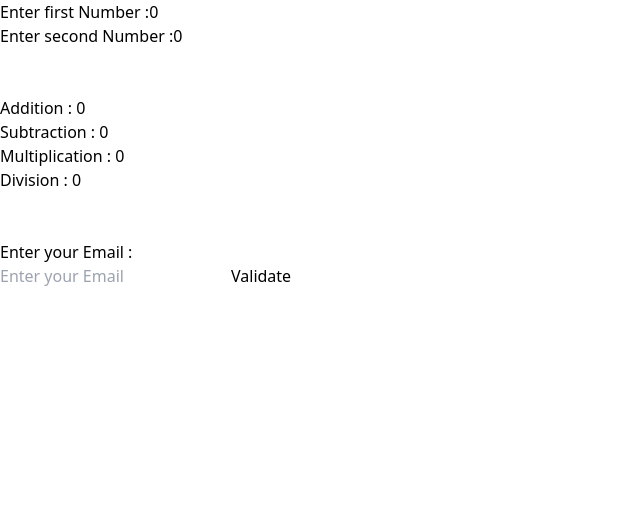
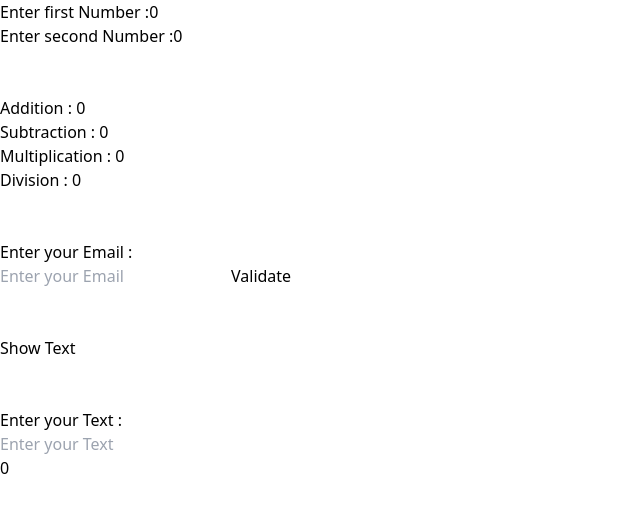
Before and after one commit to Satish-Das/Classwork-Of-React, a React (Vite) app in the folder project-1/: page / in a window 1280 px wide. Shown: the top 512 px of the page, without its empty margins (0-640 px from the left). Built offline with nearby package versions, Linux system fonts and the light colour scheme.

Commit message:
add EX_3 and EX_4 components for text visibility toggle and character count functionality in Wrapper

```diff
--- /dev/null
+++ b/project-1/src/lecture15_01/EX_3.jsx
@@ -0,0 +1,22 @@
+// 3. Create a react pure functional component that will toggle the visibility of text written by user take one text button , button will toggle the -> when text is visible button text should be "hide text " -> when text is hidden button text should be "show text"
+import { useState } from 'react';
+
+const EX_3 = () => {
+    const [isVisible, setIsVisible] = useState(false);
+
+    const toggleText = () => {
+        setIsVisible(!isVisible);
+    };
+
+    return (
+        <div>
+            <button onClick={toggleText} className='border bg-blue-600 px-6 py-2'>
+                {isVisible ? 'Hide Text' : 'Show Text'}
+            </button>
+            {isVisible && <h2 className="text">This is Text.</h2>}
+        </div>
+    );
+};
+
+
+export default EX_3
--- /dev/null
+++ b/project-1/src/lecture15_01/EX_4.jsx
@@ -0,0 +1,18 @@
+// 4. Create a react pure functional component that will take text input and print total number of characters.
+import { useState } from 'react';
+const EX_4 = () => {
+
+const [count, setCount] = useState(0);
+
+
+
+  return (
+    <div>
+        <h2>Enter your Text : </h2>
+        <input type="text" placeholder="Enter your Text" onChange={(e) => setCount(e.target.value.length)}/>
+        <h2>{count}</h2>
+    </div>
+  )
+}
+
+export default EX_4
--- a/project-1/src/lecture15_01/Wrapper.jsx
+++ b/project-1/src/lecture15_01/Wrapper.jsx
@@ -1,5 +1,7 @@
 import Ex_1 from "./Ex_1"
 import EX_2 from "./EX_2"
+import EX_3 from "./EX_3"
+import EX_4 from "./EX_4"
 
 const Wrapper = () => {
   return (
@@ -8,6 +10,12 @@ const Wrapper = () => {
         <br />
         <br />
         <EX_2 />
+        <br />
+        <br />
+        <EX_3 />
+        <br />
+        <br />
+        <EX_4 />
     </div>
   )
 }
```
